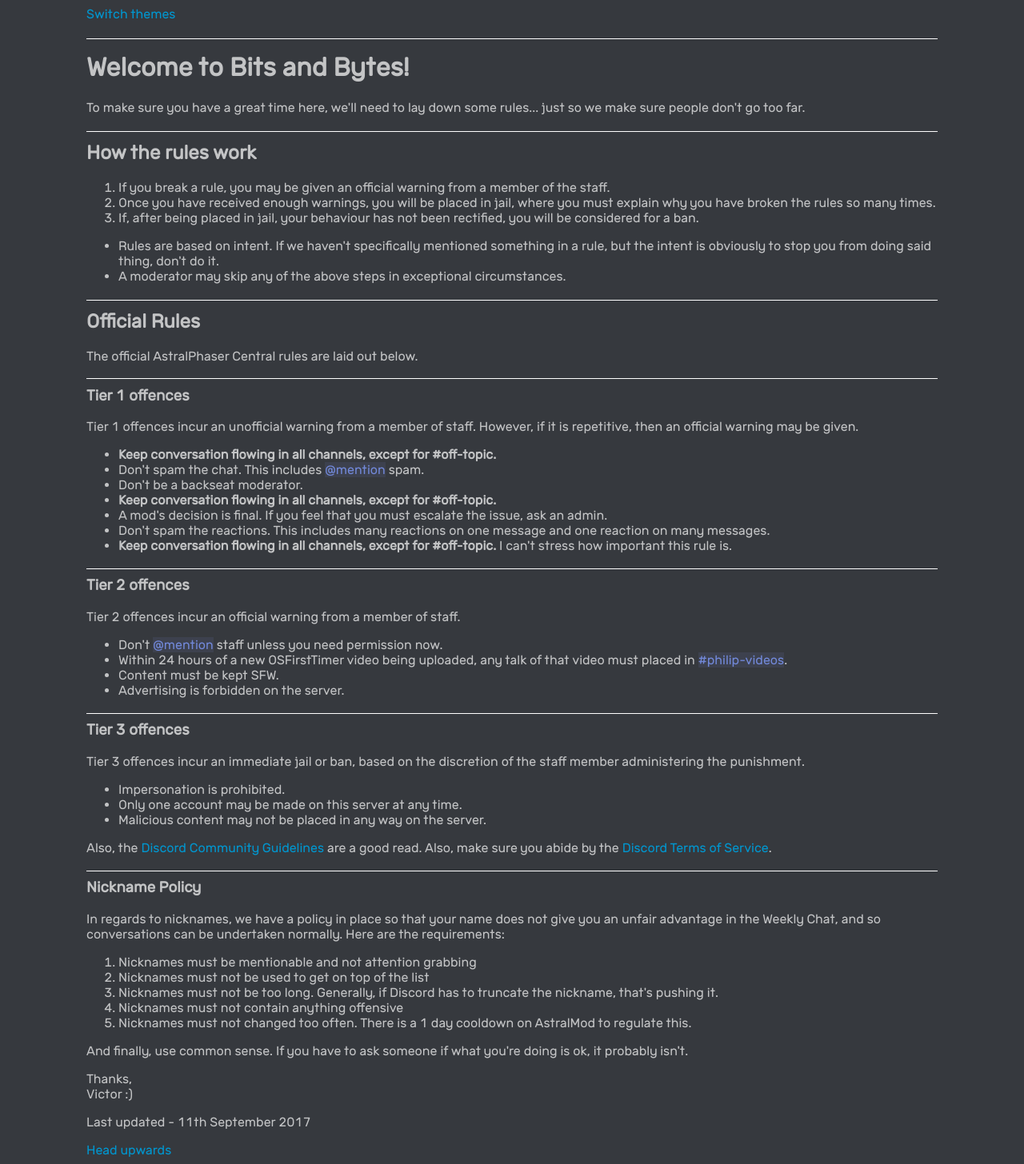
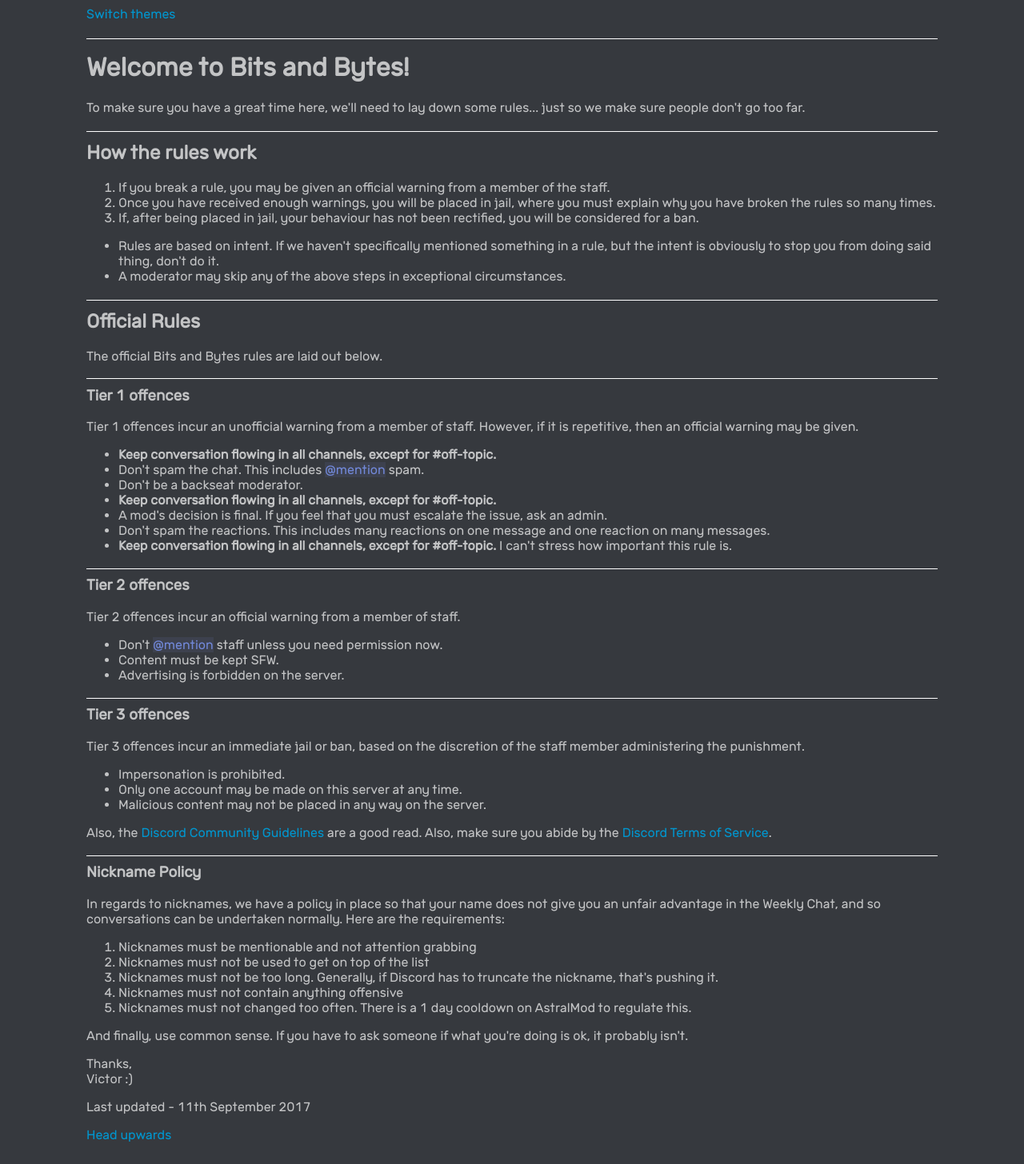
Before and after one commit to vicr123/vicr123.github.io-old, a Jekyll site: the page bnbrules.html, which Jekyll copies as it is, in a window 1280 px wide. Shown: the whole page at 80% size. Built offline with Jekyll 4.4.1, drawn with Linux system fonts in a browser that asks for light colours.

Commit message:
Update Rules

```diff
--- a/bnbrules.html
+++ b/bnbrules.html
@@ -84,7 +84,7 @@
             <li>A moderator may skip any of the above steps in exceptional circumstances.</li>
         </ul>
         <h2>Official Rules</h2>
-        <p>The official AstralPhaser Central rules are laid out below.</p>
+        <p>The official Bits and Bytes rules are laid out below.</p>
 
         <h3>Tier 1 offences</h3>
         <p>Tier 1 offences incur an unofficial warning from a member of staff. However, if it is repetitive, then an official warning may be given.</h3>
@@ -102,7 +102,6 @@
         <p>Tier 2 offences incur an official warning from a member of staff.</p>
         <ul>
             <li>Don't <span class="mention">@mention</span> staff unless you need permission now.</li>
-            <li>Within 24 hours of a new OSFirstTimer video being uploaded, any talk of that video must placed in <span class="channel">#philip-videos</span>.</li>
             <li>Content must be kept SFW.</li>
             <li>Advertising is forbidden on the server.</li>
         </ul>
```
